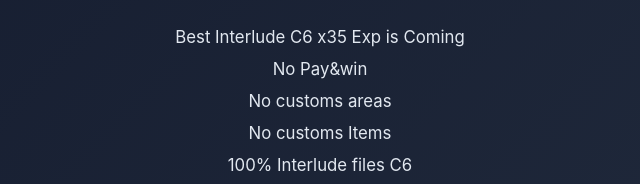
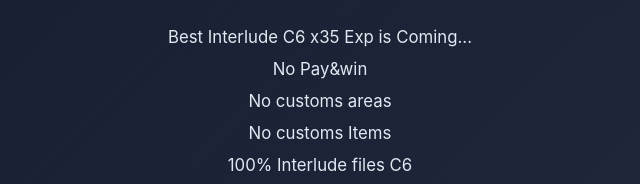
Before and after one commit to archonserver/l2archon, a plain HTML site: page index.html in a window 1280 px wide. Shown: the part 236-420 px from the top of the page, 320-960 px from the left. Drawn offline with Linux system fonts and the light colour scheme.

Commit message:
Update index.html

```diff
--- a/index.html
+++ b/index.html
@@ -181,7 +181,7 @@
     <p class="subtitle">Ετοιμάζουμε κάτι ξεχωριστό. Μείνετε συντονισμένοι — θα είμαστε κοντά σας πολύ σύντομα.</p>
 
     <ul class="specs">
-      <li>Best Interlude C6 x35 Exp is Coming</li>
+      <li>Best Interlude C6 x35 Exp is Coming...</li>
       <li>No Pay&amp;win</li>
       <li>No customs areas</li>
       <li>No customs Items</li>
```
